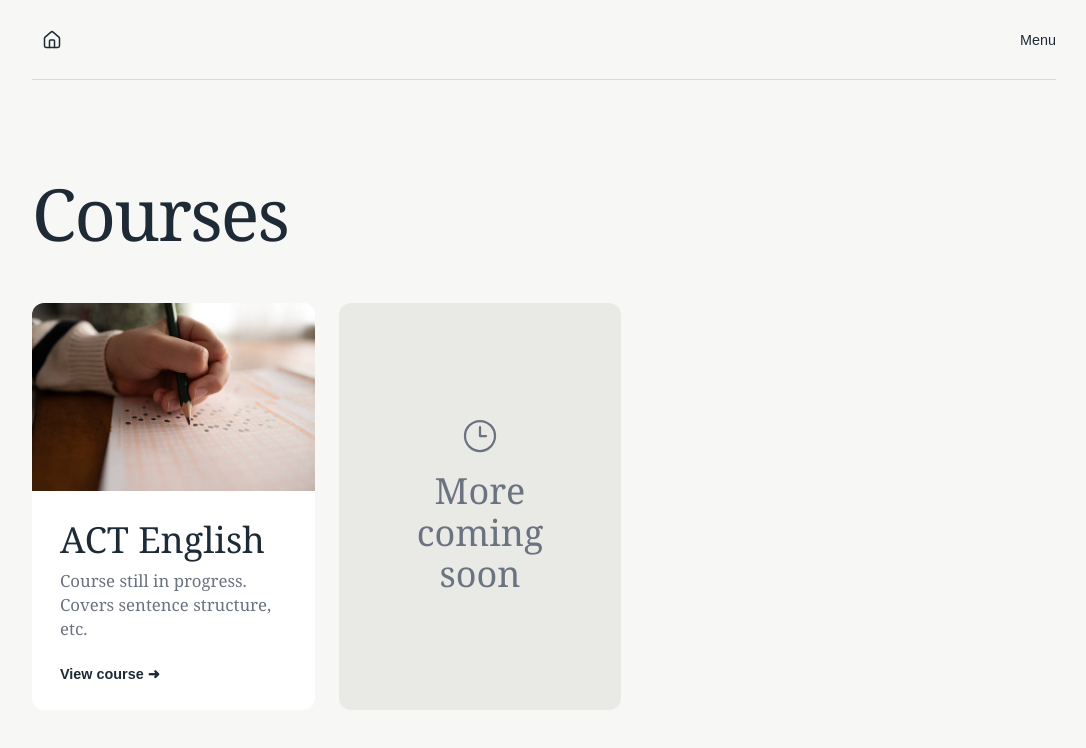
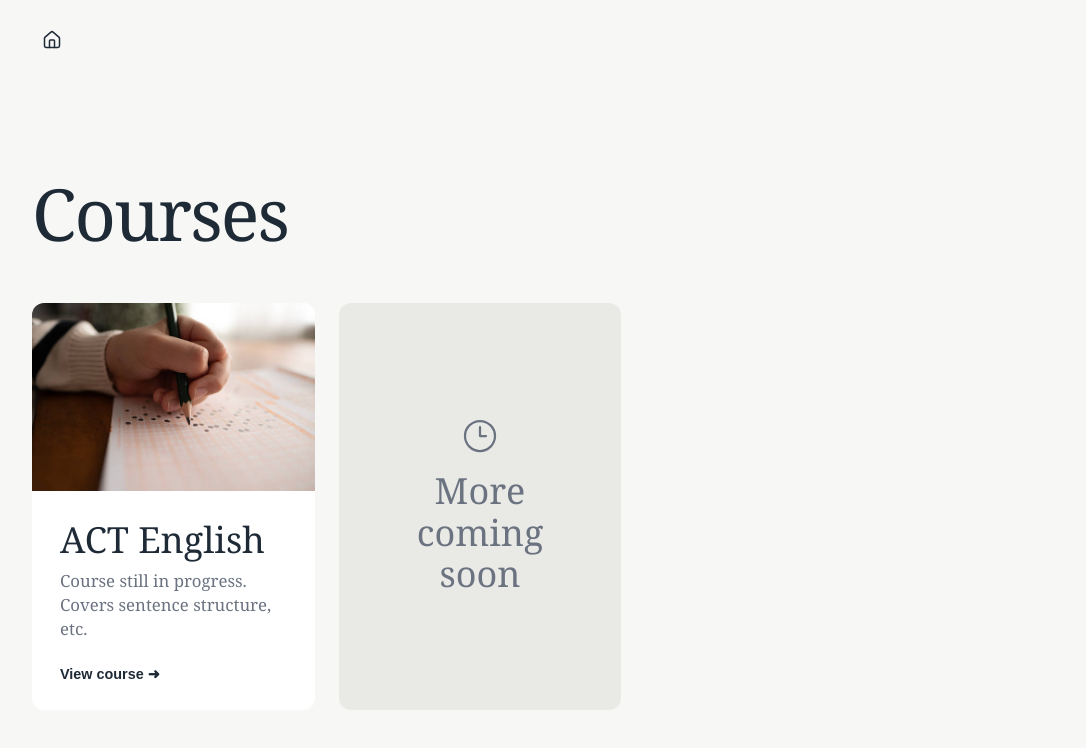
Before and after one commit to matt-mcwilliams/act-software-course, a Next.js app: page / in a window 1280 px wide. Shown: the top 748 px of the page, without its empty margins (96-1182 px from the left). Built offline with nearby package versions, Linux system fonts and the light colour scheme.

Commit message:
Remove navbar divider and menu label

```diff
--- a/src/app/globals.css
+++ b/src/app/globals.css
@@ -53,9 +53,7 @@ a:focus-visible {
 .site-header {
   display: flex;
   align-items: center;
-  justify-content: space-between;
   min-height: 5rem;
-  border-bottom: 1px solid var(--color-border-subtle);
 }
 
 .site-home {
@@ -70,15 +68,6 @@ a:focus-visible {
 
 .site-home:hover {
   background: var(--color-surface);
-}
-
-.site-menu-placeholder {
-  display: inline-flex;
-  min-height: 2.5rem;
-  align-items: center;
-  color: var(--color-ink);
-  font-family: var(--font-ui);
-  font-size: 0.9rem;
 }
 
 .back-navigation a:hover {
--- a/src/components/course-navigation.tsx
+++ b/src/components/course-navigation.tsx
@@ -9,9 +9,6 @@ export function SiteShell({ children }: { children: ReactNode }) {
         <Link className="site-home" href="/" aria-label="Home">
           <House aria-hidden="true" size={20} strokeWidth={1.8} />
         </Link>
-        <div className="site-menu-placeholder">
-          <span>Menu</span>
-        </div>
       </header>
       <main className="page-main">{children}</main>
     </>
```
